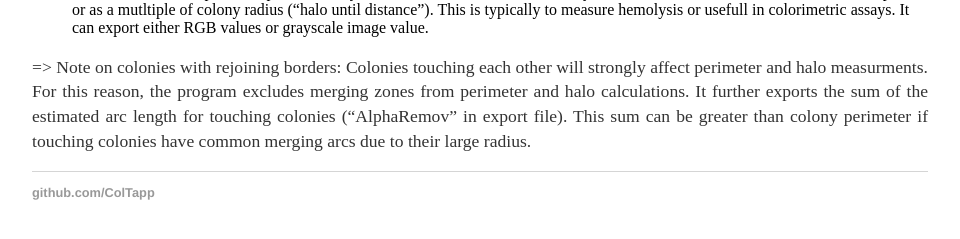
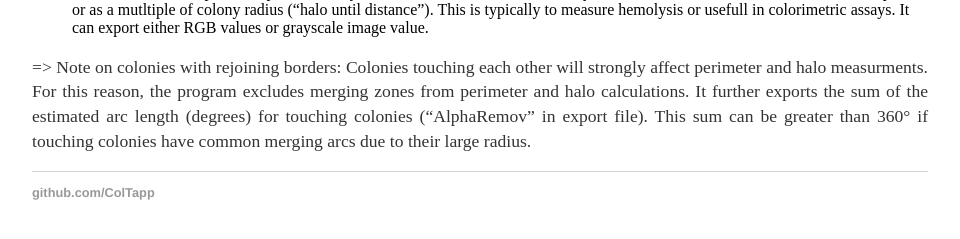
Before and after one commit to ColTapp/ColTapp.github.io, a Jekyll site: the page built from export.md, in a window 1280 px wide and 900 px high, scrolled down 1320 px. Shown: the part 640-879 px from the top of the window, without its empty margins (160-1120 px from the left). Built offline with Jekyll 4.4.1, drawn with Linux system fonts in a browser that asks for light colours; some of the changed text lies outside the part shown.

Commit message:
Update export.md

```diff
--- a/export.md
+++ b/export.md
@@ -9,7 +9,7 @@
 <figure>
   <img src="https://github.com/ColTapp/ColTapp.github.io/blob/master/assets/images/ExportMenu.png"
        alt=" Export menu overview"
-       width="50%"
+       width="500 px"
   <figcaption> Export menu overview (SI Fig.3 in manuscript) </figcaption>
 
 </figure>
@@ -65,4 +65,4 @@
 - Halo color can be exported as pixel intensity values for a band around the colony calculated either based on a fixed number of pixels or as a mutltiple of colony radius ("halo until distance"). This is typically to measure hemolysis or usefull in colorimetric assays. It can export either RGB values or grayscale image value.
 
 => Note on colonies with rejoining borders:
-Colonies touching each other will strongly affect perimeter and halo measurments. For this reason, the program excludes merging zones from perimeter and halo calculations. It further exports the sum of the estimated arc length for touching colonies ("AlphaRemov" in export file). This sum can be greater than colony perimeter if touching colonies have common merging arcs due to their large radius.
+Colonies touching each other will strongly affect perimeter and halo measurments. For this reason, the program excludes merging zones from perimeter and halo calculations. It further exports the sum of the estimated arc length (degrees) for touching colonies ("AlphaRemov" in export file). This sum can be greater than 360° if touching colonies have common merging arcs due to their large radius.
```
